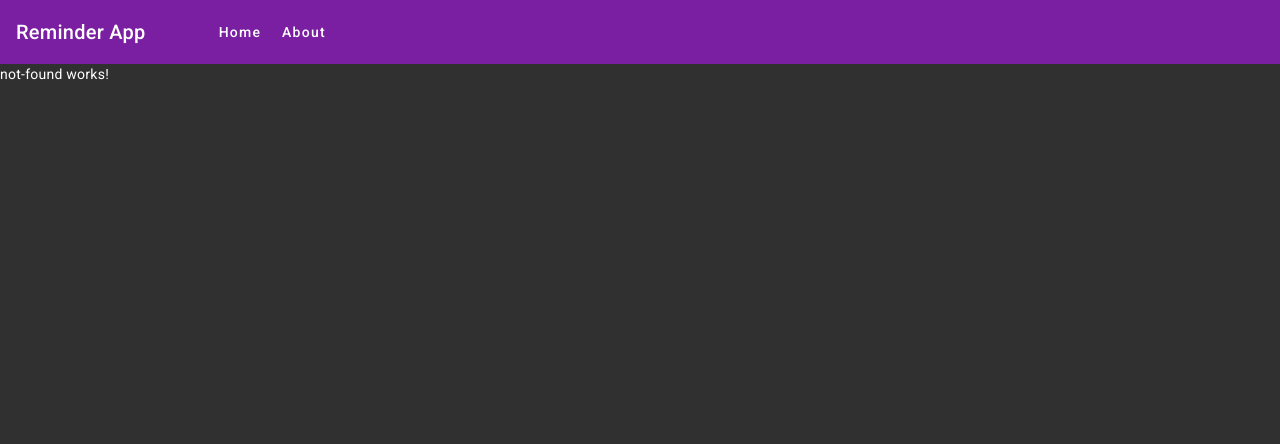
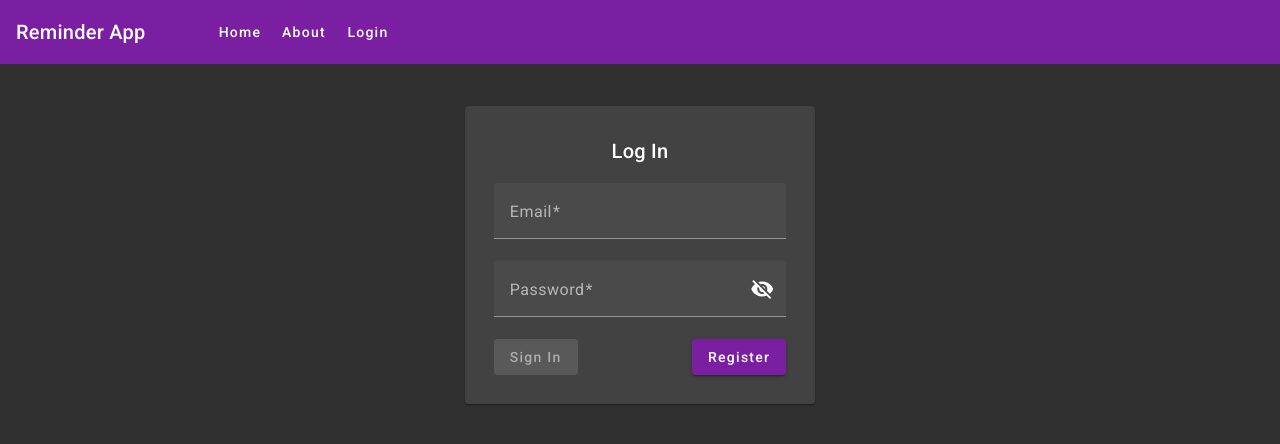
Before and after one commit to Zadrott/Reminder, an Angular app in the folder App/: page /login in a window 1280 px wide. Before the commit this address led to /not-found. Shown: the top 444 px of the page. Built offline with nearby package versions, Linux system fonts and the light colour scheme; no server answers.

Commit message:
App: simple login page

```diff
--- a/App/src/app/app.component.ts
+++ b/App/src/app/app.component.ts
@@ -1,6 +1,7 @@
 import { Component } from '@angular/core';
 import { CommonModule } from '@angular/common';
 import { RouterOutlet } from '@angular/router';
+
 import { NavBarComponent } from "./components/nav-bar/nav-bar.component";
 
 @Component({
--- a/App/src/app/app.config.ts
+++ b/App/src/app/app.config.ts
@@ -1,4 +1,5 @@
 import { ApplicationConfig, isDevMode } from '@angular/core';
+import { provideHttpClient } from '@angular/common/http';
 import { provideRouter } from '@angular/router';
 import { provideAnimations } from '@angular/platform-browser/animations';
 import { provideServiceWorker } from '@angular/service-worker';
@@ -6,8 +7,13 @@ import { provideServiceWorker } from '@angular/service-worker';
 import { routes } from './app.routes';
 
 export const appConfig: ApplicationConfig = {
-  providers: [provideRouter(routes), provideAnimations(), provideServiceWorker('ngsw-worker.js', {
-        enabled: !isDevMode(),
-        registrationStrategy: 'registerWhenStable:30000'
-    })]
+  providers: [
+    provideRouter(routes),
+    provideAnimations(),
+    provideHttpClient(),
+    provideServiceWorker('ngsw-worker.js', {
+      enabled: !isDevMode(),
+      registrationStrategy: 'registerWhenStable:30000',
+    }),
+  ],
 };
--- a/App/src/app/components/nav-bar/nav-bar.component.html
+++ b/App/src/app/components/nav-bar/nav-bar.component.html
@@ -4,23 +4,24 @@
     class="sidenav"
     fixedInViewport
     [attr.role]="(isHandset$ | async) ? 'dialog' : 'navigation'"
-    [mode]="(isHandset$ | async) ? 'over' : 'side'"
+    mode="over"
+    autoFocus="false"
   >
     @if (isHandset$ | async) {
     <mat-toolbar color="primary">
       <h2>Menu</h2>
       <button
-        mat-fab
-        color="primary"
-        aria-label="Close button with a cross icon"
+        mat-icon-button
+        aria-label="Close side nav"
         (click)="drawer.toggle()"
       >
-        <mat-icon>close</mat-icon>
+        <mat-icon aria-label="Cross icon on close button ">close</mat-icon>
       </button>
     </mat-toolbar>
     <mat-nav-list>
       <a mat-list-item routerLink="/" (click)="drawer.toggle()">Home</a>
       <a mat-list-item routerLink="/about" (click)="drawer.toggle()">About</a>
+      <a mat-list-item routerLink="/login" (click)="drawer.toggle()">Login</a>
     </mat-nav-list>
     }
   </mat-sidenav>
@@ -44,6 +45,7 @@
       <span class="topnav-buttons">
         <a mat-button routerLink="/">Home</a>
         <a mat-button routerLink="/about">About</a>
+        <a mat-button routerLink="/login">Login</a>
       </span>
       }
     </mat-toolbar>
--- a/App/src/app/components/nav-bar/nav-bar.component.ts
+++ b/App/src/app/components/nav-bar/nav-bar.component.ts
@@ -1,6 +1,7 @@
 import { Component, inject } from '@angular/core';
+import { AsyncPipe } from '@angular/common';
+import { RouterOutlet, RouterLink } from '@angular/router';
 import { BreakpointObserver, Breakpoints } from '@angular/cdk/layout';
-import { AsyncPipe } from '@angular/common';
 import { MatToolbarModule } from '@angular/material/toolbar';
 import { MatButtonModule } from '@angular/material/button';
 import { MatSidenavModule } from '@angular/material/sidenav';
@@ -8,7 +9,6 @@ import { MatListModule } from '@angular/material/list';
 import { MatIconModule } from '@angular/material/icon';
 import { Observable } from 'rxjs';
 import { map, shareReplay } from 'rxjs/operators';
-import { RouterOutlet, RouterLink } from '@angular/router';
 
 @Component({
   selector: 'app-nav-bar',
--- /dev/null
+++ b/App/src/app/pages/login/login.component.css
@@ -0,0 +1,20 @@
+mat-card {
+  width: min(25em, 60%);
+  margin: 3em auto;
+  padding: min(1em, 1%);
+  text-align: center;
+}
+
+mat-form-field {
+  display: block;
+}
+
+#buttons {
+  display: flex;
+  justify-content: space-between;
+}
+
+.mobile-buttons {
+  flex-direction: column;
+  gap: 0.8em;
+}
--- /dev/null
+++ b/App/src/app/pages/login/login.component.html
@@ -0,0 +1,89 @@
+<mat-card>
+  <mat-card-content>
+    <form (ngSubmit)="onSubmit()" [formGroup]="loginForm">
+      <h2>Log In</h2>
+
+      <mat-form-field>
+        <mat-label for="email-input">Email</mat-label>
+        <input
+          matInput
+          formControlName="email"
+          id="email-input"
+          name="email"
+          type="email"
+          autocomplete="email"
+          required
+          placeholder="example@mail.com"
+        />
+      </mat-form-field>
+
+      <mat-form-field>
+        <mat-label for="password-input">Password</mat-label>
+        <input
+          matInput
+          formControlName="password"
+          id="password-input"
+          name="password"
+          [type]="hidePasswords ? 'password' : 'text'"
+          autocomplete="current-password"
+          required
+          placeholder="******"
+        />
+        <button
+          mat-icon-button
+          matSuffix
+          (click)="hidePasswords = !hidePasswords"
+          [attr.aria-label]="'Hide password'"
+          [attr.aria-pressed]="hidePasswords"
+        >
+          <mat-icon>{{
+            hidePasswords ? "visibility_off" : "visibility"
+          }}</mat-icon>
+        </button>
+      </mat-form-field>
+
+      <div
+        id="buttons"
+        [className]="(isHandset$ | async) ? 'mobile-buttons' : ''"
+      >
+        @if(isRegistering){
+        <button
+          mat-raised-button
+          color="accent"
+          type="button"
+          [disabled]="!loginForm.valid"
+          (click)="register()"
+        >
+          Register
+        </button>
+        <button
+          mat-raised-button
+          color="warn"
+          type="button"
+          (click)="onBackToLogIn()"
+        >
+          Back to log in
+        </button>
+        } @else {
+        <button
+          mat-raised-button
+          color="accent"
+          type="submit"
+          [disabled]="!loginForm.valid"
+        >
+          Sign In
+        </button>
+
+        <button
+          mat-raised-button
+          color="primary"
+          type="button"
+          (click)="onRegistering()"
+        >
+          Register
+        </button>
+        }
+      </div>
+    </form>
+  </mat-card-content>
+</mat-card>
--- /dev/null
+++ b/App/src/app/pages/login/login.component.ts
@@ -0,0 +1,75 @@
+import { Component, inject } from '@angular/core';
+import { AsyncPipe } from '@angular/common';
+import { RouterLink } from '@angular/router';
+import { FormBuilder, ReactiveFormsModule, Validators } from '@angular/forms';
+import { BreakpointObserver, Breakpoints } from '@angular/cdk/layout';
+import { MatInputModule } from '@angular/material/input';
+import { MatFormFieldModule } from '@angular/material/form-field';
+import { MatIconModule } from '@angular/material/icon';
+import { MatButtonModule } from '@angular/material/button';
+import { MatCardModule } from '@angular/material/card';
+import { Observable, map, shareReplay } from 'rxjs';
+
+import { AuthService } from '../../services/auth.service';
+
+@Component({
+  selector: 'app-login',
+  standalone: true,
+  imports: [
+    ReactiveFormsModule,
+    MatFormFieldModule,
+    MatInputModule,
+    MatIconModule,
+    MatButtonModule,
+    MatCardModule,
+    RouterLink,
+    AsyncPipe,
+  ],
+  templateUrl: './login.component.html',
+  styleUrl: './login.component.css',
+})
+export class LoginComponent {
+  private breakpointObserver = inject(BreakpointObserver);
+
+  isHandset$: Observable<boolean> = this.breakpointObserver
+    .observe(Breakpoints.Handset)
+    .pipe(
+      map((result) => result.matches),
+      shareReplay()
+    );
+
+  hidePasswords = true;
+  isRegistering = false;
+
+  loginForm = this.formBuilder.nonNullable.group({
+    email: ['', [Validators.email, Validators.required]],
+    password: ['', [Validators.minLength(6), Validators.required]],
+  });
+
+  constructor(
+    private formBuilder: FormBuilder,
+    private authService: AuthService
+  ) {}
+
+  onSubmit() {
+    console.log('Submit:', this.loginForm.value);
+
+    const { email, password } = this.loginForm.getRawValue();
+    this.authService.login(email, password).subscribe();
+  }
+
+  register() {
+    console.log('Register:', this.loginForm.value);
+
+    const { email, password } = this.loginForm.getRawValue();
+    this.authService.register(email, password).subscribe();
+  }
+
+  onRegistering() {
+    this.isRegistering = true;
+  }
+
+  onBackToLogIn() {
+    this.isRegistering = false;
+  }
+}
--- /dev/null
+++ b/App/src/app/services/auth.service.ts
@@ -0,0 +1,33 @@
+import { HttpClient } from '@angular/common/http';
+import { Injectable } from '@angular/core';
+import { map } from 'rxjs';
+import { environment } from '../environment';
+
+@Injectable({
+  providedIn: 'root',
+})
+export class AuthService {
+  constructor(private httpClient: HttpClient) {}
+
+  login(email: string, password: string) {
+    return this.httpClient
+      .post(`${environment.apiUrl}/users/login`, { email, password })
+      .pipe(
+        map((res: any) => {
+          console.log('Result:', res);
+          return res;
+        })
+      );
+  }
+
+  register(email: string, password: string) {
+    return this.httpClient
+      .post(`${environment.apiUrl}/users/register`, { email, password })
+      .pipe(
+        map((res: any) => {
+          console.log('Result:', res);
+          return res;
+        })
+      );
+  }
+}
--- a/App/src/main.ts
+++ b/App/src/main.ts
@@ -1,6 +1,8 @@
 import { bootstrapApplication } from '@angular/platform-browser';
+
 import { appConfig } from './app/app.config';
 import { AppComponent } from './app/app.component';
 
-bootstrapApplication(AppComponent, appConfig)
-  .catch((err) => console.error(err));
+bootstrapApplication(AppComponent, appConfig).catch((err) =>
+  console.error(err)
+);
--- a/App/src/styles.css
+++ b/App/src/styles.css
@@ -13,3 +13,12 @@ body {
 main {
   height: 100%;
 }
+
+input:-webkit-autofill,
+input:-webkit-autofill:hover,
+input:-webkit-autofill:focus,
+input:-webkit-autofill:active {
+  -webkit-background-clip: text;
+  -webkit-text-fill-color: var(--mat-ripple-color);
+  font-family: Roboto, "Helvetica Neue", sans-serif;
+}
```
Also changed, not shown: App/src/app/app.routes.ts (+7 -4 lines).
